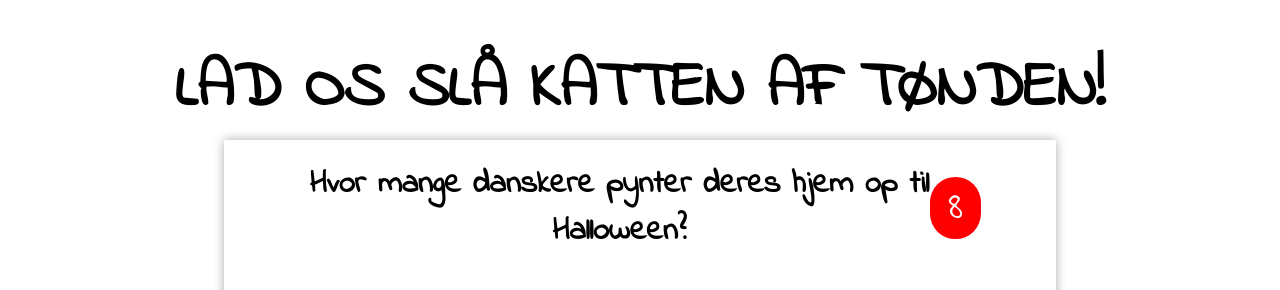
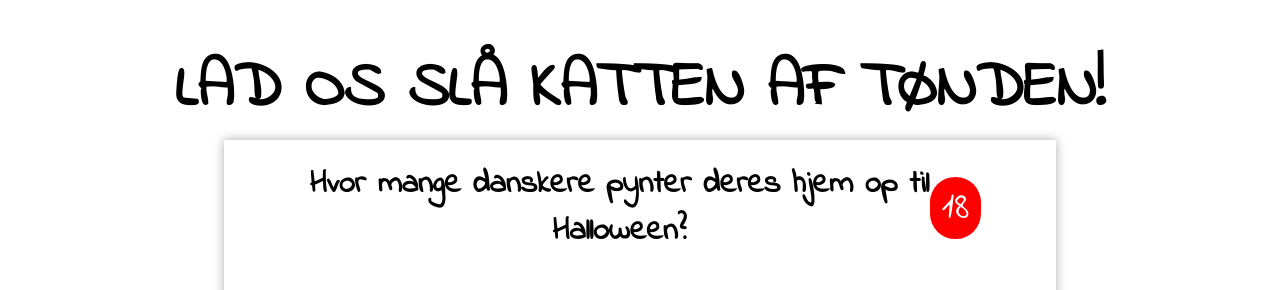
Before and after one commit to SigurdVilstrup/Slaa-katten-af-toenden, an Angular app: page / in a window 1280 px wide. Both pictures are taken after a click on the button "SLÅ!". Shown: the top 290 px of the page. Built offline with nearby package versions, Linux system fonts and the light colour scheme.

Commit message:
changes timings

```diff
--- a/src/app/question-popup/question-popup.component.html
+++ b/src/app/question-popup/question-popup.component.html
@@ -1,6 +1,6 @@
 <div class="header">
   <h1>{{ question?.question }}</h1>
-  <div #counter class="counter">10</div>
+  <div #counter class="counter">20</div>
 </div>
 <div class="ans-container" *ngIf="allOptions">
   <button class="ans1" (click)="emitReponse(allOptions[0])">
--- a/src/app/question-popup/question-popup.component.ts
+++ b/src/app/question-popup/question-popup.component.ts
@@ -18,7 +18,7 @@ import { timer } from 'rxjs';
 })
 export class QuestionPopupComponent implements AfterContentInit, OnDestroy {
   ngOnDestroy(): void {
-    this.countdownTimer = 10;
+    this.countdownTimer = 20;
     this.allOptions = undefined;
     this.question = undefined;
   }
@@ -28,7 +28,7 @@ export class QuestionPopupComponent implements AfterContentInit, OnDestroy {
 
   allOptions?: string[];
 
-  countdownTimer = 10;
+  countdownTimer = 20;
 
   @ViewChild('counter', { static: true }) counter: ElementRef;
 
```
